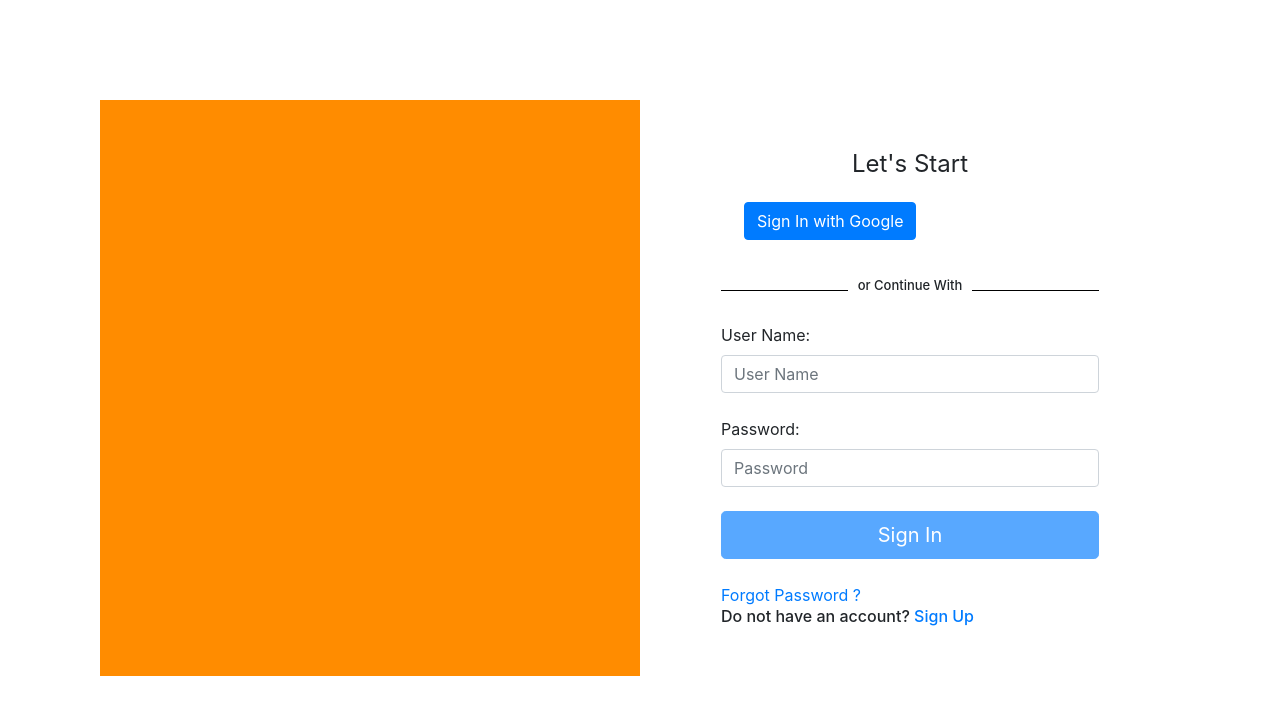
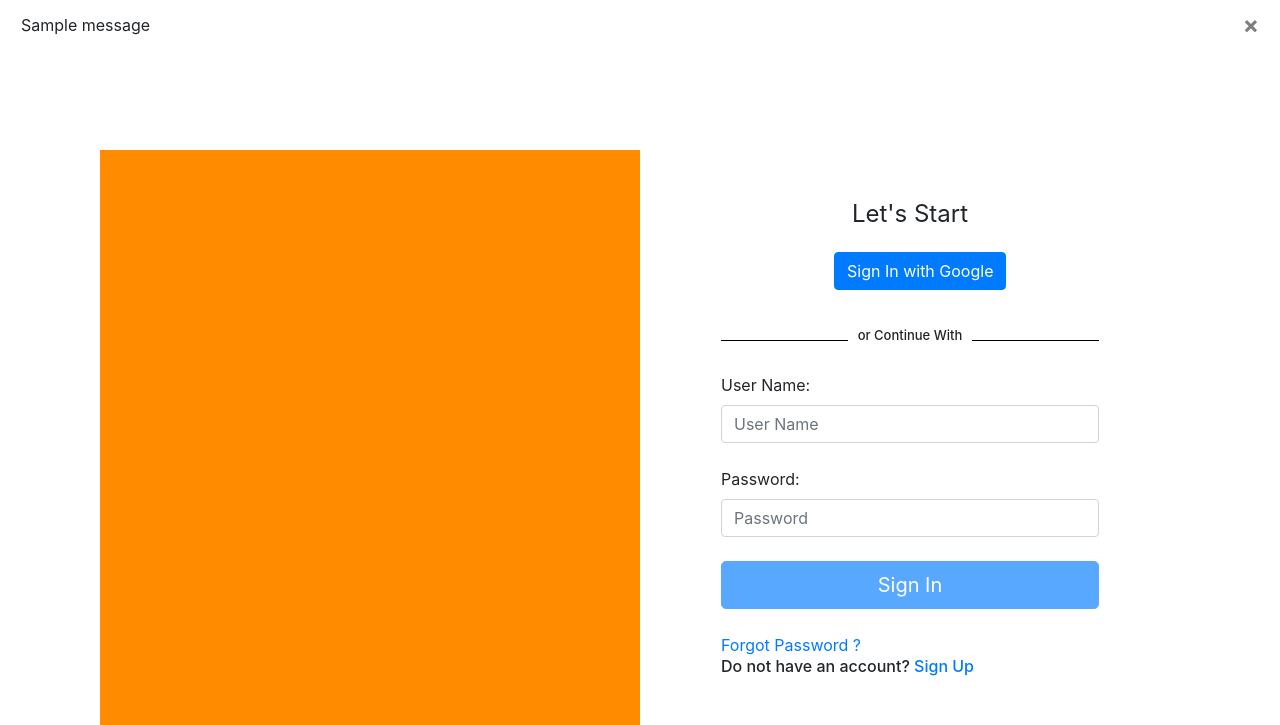
Before and after one commit to charu11/market-app-flask, a Flask app: page /login in a window 1280 px wide. Shown: the top 725 px of the page. Before the commit the page ends 676 px from the top, so only its background shows below. Run offline with Flask 2, Linux system fonts and the light colour scheme; tables that the repository leaves empty hold one stand-in row (values such as "Sample post"); one stand-in notice (Sample message) is shown; some libraries are stand-ins or nearby versions.

Commit message:
register and login updated

```diff
--- a/customer/routes.py
+++ b/customer/routes.py
@@ -48,8 +48,8 @@ def register_page():
             except:
                 db.session.rollback()
 
-            flash(f'Account created Successfully...! you are now logged in as {{ user_to_create.username }}', category='success')
-            return redirect(url_for('topup_page'))
+            flash(f'Account created Successfully...!  now please login to continue', category='success')
+            return redirect(url_for('login_page'))
 
     return render_template('register.html')
 
--- a/customer/templates/login.html
+++ b/customer/templates/login.html
@@ -7,6 +7,21 @@
     <title>Title</title>
 </head>
 <body>
+{% with messages = get_flashed_messages(with_categories=true) %}
+{% if messages %}
+{% for message, category in messages %}
+<div class="alert alert-{{ category }}">
+    <button type="button" class="m1-2 mb-1 close" data-dismiss="alert" aria-label="Close">
+        <span aria-hidden="true">&times;</span>
+    </button>
+    {{ category }}
+</div>
+{% endfor %}
+{% endif %}
+{% endwith %}
+
+
+
 <div class="background_col" style="color:F7F7F7;" >
     <div class="row" style="margin:80px;padding:20px;">
         <div class="col-6" id="img_part" style="background:#FF8C00;">
@@ -23,7 +38,7 @@
                     Let's Start
                   </h2>
                     <a class="btn" href="#">
-                        <button type="submit" class="btn btn-primary" style="margin-left: 10px;">Sign In with Google</button>
+                        <button type="submit" class="btn btn-primary" style="margin-left:100px;" >Sign In with Google</button>
                     </a>
                     <br>
                     <br>
```
Also changed, not shown: customer/webapp.db.
